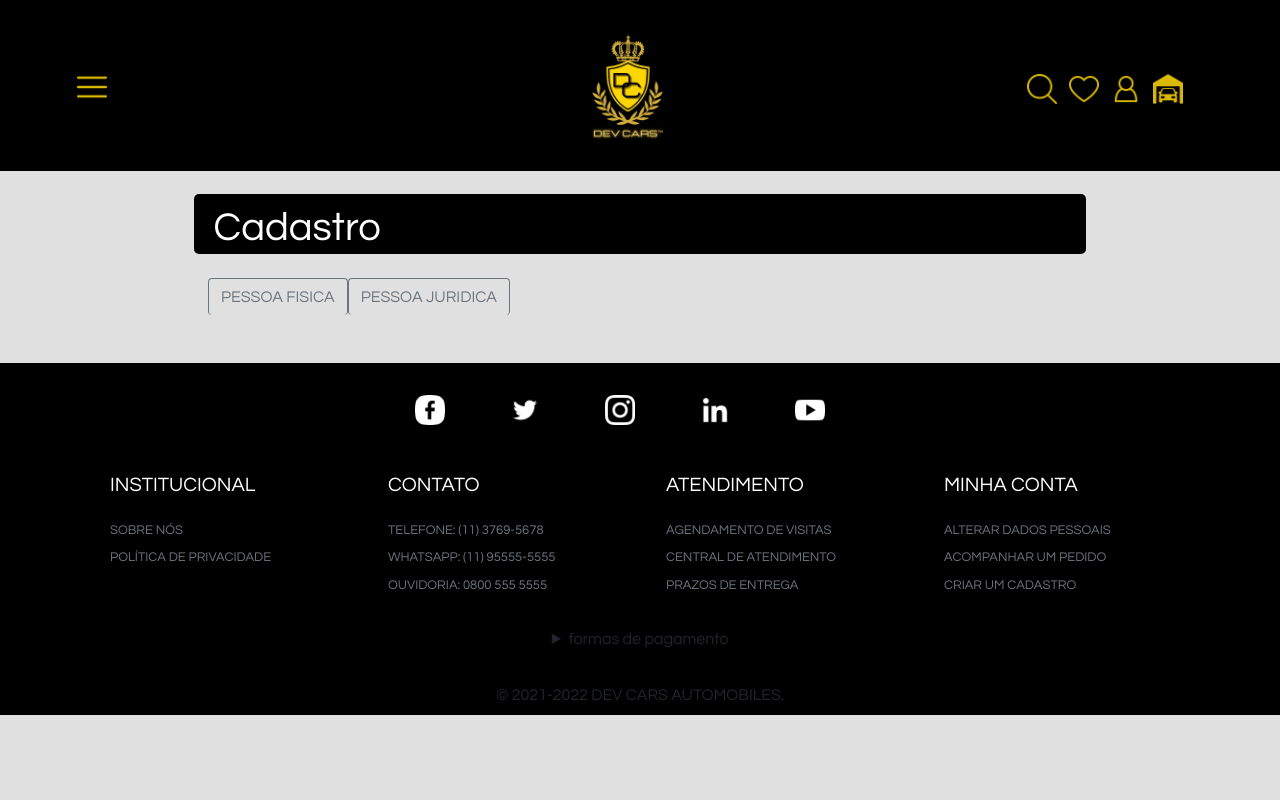
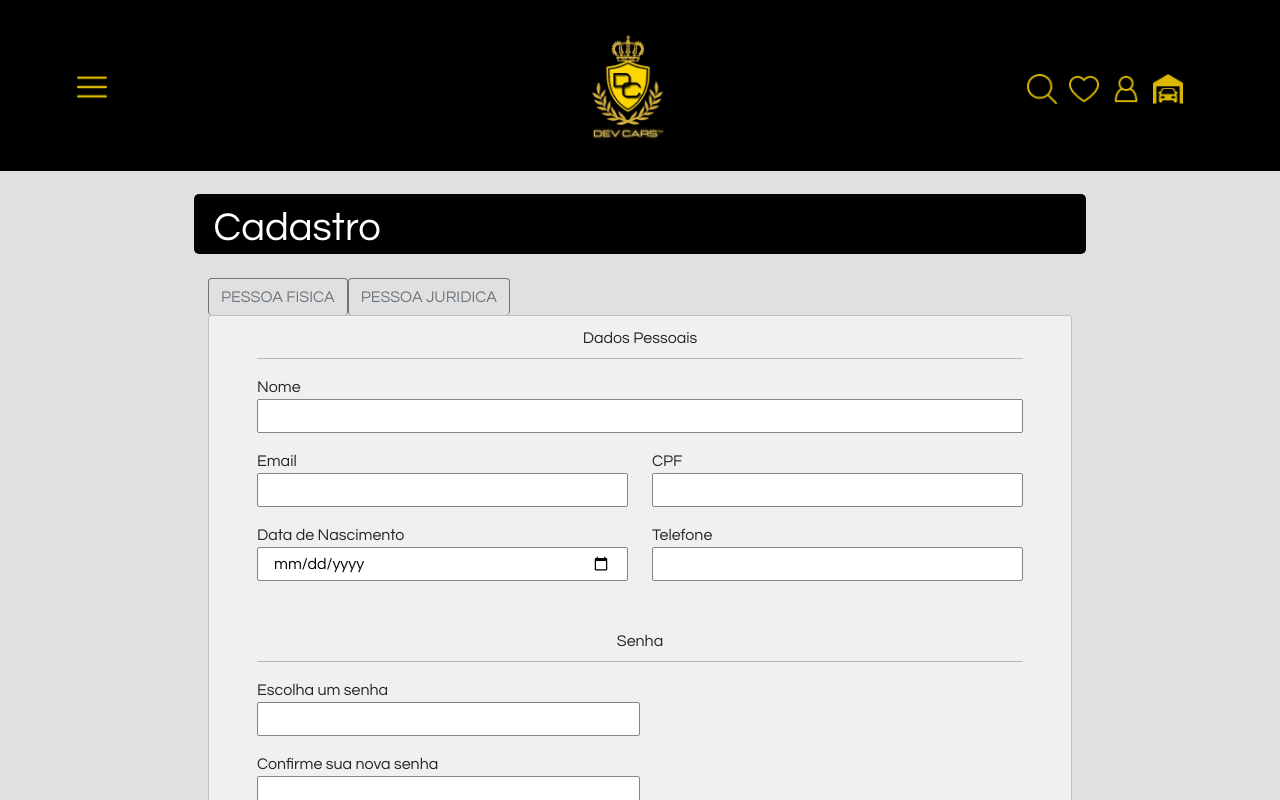
Before and after one commit to augustomeireles05/FinalReactProjectDevCars, a React (Create React App) app: page /register in a window 1280 px wide. Shown: the top 800 px of the page. Built offline with nearby package versions, Linux system fonts and the light colour scheme; no server answers.

Commit message:
ajuste pagina de cadastro e header

```diff
--- a/src/components/header/Header.css
+++ b/src/components/header/Header.css
@@ -21,7 +21,7 @@
         padding-bottom: 2%;
         padding-right: 5%;
 
-        position: sticky;
+        /* position: sticky; */
         top:0;
         left: 0;
         z-index: 4;
--- a/src/pages/register/Register.jsx
+++ b/src/pages/register/Register.jsx
@@ -30,7 +30,7 @@ function Register() {
                 </div>
 
                 {/* colapse pessoa fisica */}
-                <div id="collapseOne" class="collapse" data-bs-parent="#accordion">
+                <div id="collapseOne" class="collapse show" data-bs-parent="#accordion">
 
                     <form className="col-12 col-md-10 mb-2 justify-content-start gy-3 dados-pessoais ps-md-5 pe-md-5 h-100 w-100">
                         <Subtitle menu="Dados Pessoais" />
```
